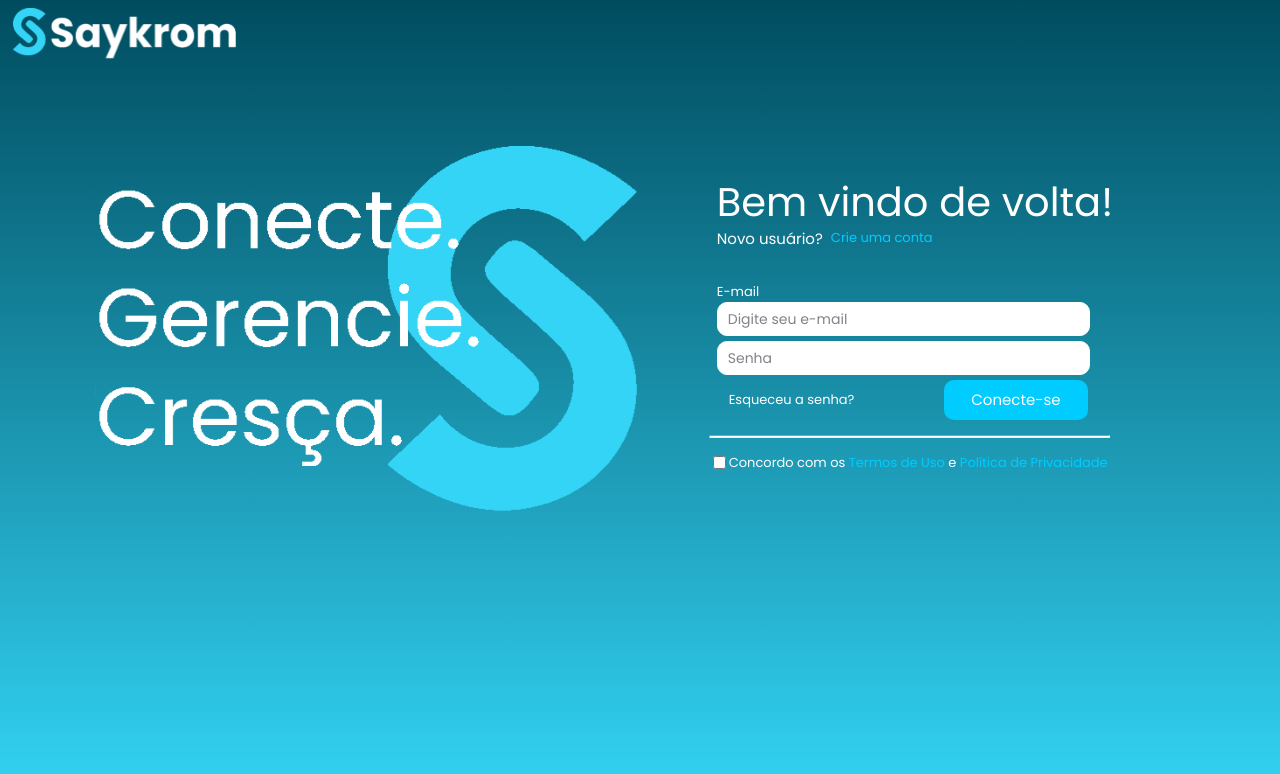
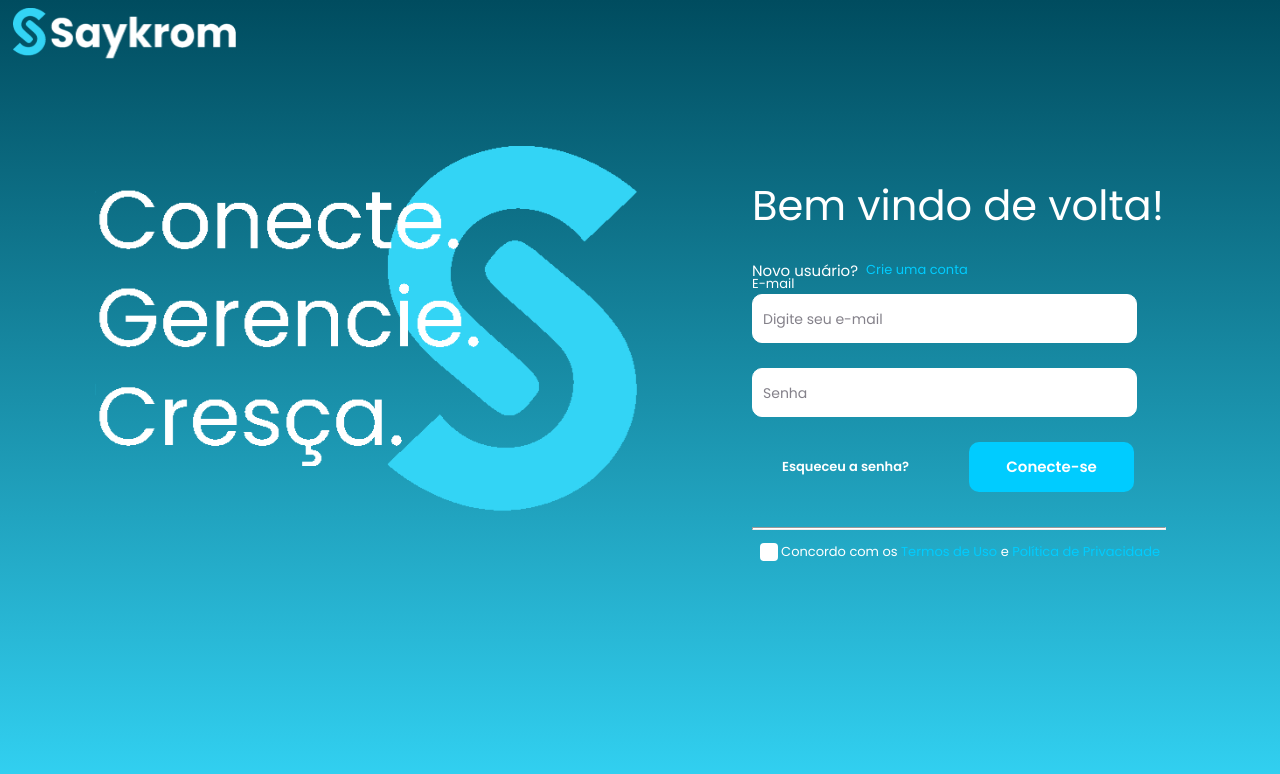
Before and after one commit to ThiagoMSM/ChannelManager_Front, a React (Create React App) app in the folder CM_Electron/React/: page /#/PagLogin in a window 1280 px wide. Shown: the top 774 px of the page. Built offline with nearby package versions, Linux system fonts and the light colour scheme; the HTML template or start-up script is replaced by a standard one.

Commit message:
mudanças de CSS, aproximando a pagLogin com design estipulado no figma

```diff
--- a/CM_Electron/React/src/Pages/Login/Components/FormLogin.tsx
+++ b/CM_Electron/React/src/Pages/Login/Components/FormLogin.tsx
@@ -14,7 +14,7 @@ function FormLogin() {
       <div className='FormLoginContainer'>
         <div className='BemVindo'>
           <p className='BemVindoH1'>Bem vindo de volta!</p>
-          <p className='TextoSimples'>Novo usuário? <a onClick={() => {navigate('/PagFormCadastro')}} className='PCadastrar'>Crie uma conta</a> </p>
+          <p className='TextoSimples'>Novo usuário? <a onClick={() => { navigate('/PagFormCadastro') }} className='PCadastrar'>Crie uma conta</a> </p>
         </div>
         <form className='Form' action="/Login" method="POST">
           <div className='InputContainer'>
@@ -41,14 +41,12 @@ function FormLogin() {
           </div>
 
           <div className='CabecalhoForms'>
-
-          <a onClick={() => {navigate('/PagFormRecuperarSenha')}} className='EsqueceuSenha'>Esqueceu a senha?</a>
+            <a onClick={() => { navigate('/PagFormRecuperarSenha') }} className='EsqueceuSenha'>Esqueceu a senha?</a>
             <button type="submit" className='BtnConecte'>Conecte-se</button>
-
           </div>
 
-          <hr className='Divisoria'/>
-
+          <div className='Footer'>
+            <hr className='Divisoria' />
             <div className="checkboxContainer">
               <input
                 type="checkbox"
@@ -57,9 +55,8 @@ function FormLogin() {
               />
               <label htmlFor="Termos" className='TermosLabel'>Concordo com os <a href="/Termos" className='TermosLink'>Termos de Uso</a> e <a href="/Privacidade" className='TermosLink'>Política de Privacidade</a></label>
             </div>
-
+          </div>
         </form>
-
 
       </div>
     </div>
--- a/CM_Electron/React/src/Pages/Login/Styles/FormLogin.css
+++ b/CM_Electron/React/src/Pages/Login/Styles/FormLogin.css
@@ -4,33 +4,37 @@
     /* border: 1px solid #000; */
     display: flex;
 }
-.BannerLogin{
+
+.FormLogin .FormLoginContainer {
+     /* border: 1px solid #000; */
+    margin-left: 4vw;
+    min-width: 25vw;
+}
+.FormLogin .BannerLogin{
     width: 90%;
     height: 90%;
     /* border: 1px solid #00ff0d; */
 }
-.Banner{
+.FormLogin .Banner{
     /* border: 1px solid #00ff0d; */
     padding: 0% 0% 0% 0%;
     display: flex;
     justify-content: center;
     align-items: center;
     width: 55%;
-    height: -10px;
-
 }
-.BemVindo{
+.FormLogin .BemVindo{
     display: flex;
     text-align: left;
     flex-direction:  column;
-    /* border: 1px solid #ffffff; */
+    /* border: 1px solid #ffffff;   */
     width: 100%;
     height: 15%;
-    padding-left: 4%;
-    font-family: Poppins; /*Add a fonte*/
+    padding-left: 0%;
+    font-family: Poppins;
     color: #ffffff;
     margin-top: 14%;
-    gap: 20px;
+    gap: 80px;
     white-space: normal;
     overflow: visible;
     min-width: 300px;
@@ -38,54 +42,51 @@
     box-sizing: border-box;
     flex-shrink: 0;
 }
-.BemVindoH1{
-    font-size: 40px;
+.FormLogin .BemVindoH1{
+    font-size: 2.6rem;
     width: 1%px;
     height: 5px;
     margin: 0 0 0 0;
     display: inline;
     white-space: nowrap;
 }
-.TextoSimples{
+.FormLogin .TextoSimples{
     font-size: 15px;
-    margin: 30px 0 0 0;
+    margin: 0 0 0 0;
     display: flex;
     flex-direction: row;
     align-items: center;
     gap: 8px;
-    /* border: solid 1px #ffffff; */
+    /* border: solid 1px #ffffff;  */
     white-space: nowrap;
-
+    width: 100%;
 }
-.PCadastrar{
-     font-family: Poppins;
+.FormLogin .PCadastrar{
+    font-family: Poppins;
     font-size: 13px;
     color: #00ccff;
     text-decoration: none;
-
 }
-.PCadastrar:hover{
+.FormLogin .PCadastrar:hover{
     text-decoration: underline;
     color: #ffffff;
 }
 
-.InputContainer{
+.FormLogin .InputContainer{
     display: flex;
     flex-direction: column;
     width: 100%;
     height: 100%;
-    padding: 0 2% 0 2%;
-    /* border: 1px solid #ffffff; */
+    /* border: 1px solid #e5ff00;    */
 }
-.email{
+.FormLogin .email{
     font-family: Poppins;
     font-size: 13px;
     color: #ffffff;
 }
-.Input{
-
+.FormLogin .Input{
     width: 90%;
-    height: 30px;
+    height: 45px;
     border-radius: 10px;
     border: 1px solid #ffffff;
     background-color: #ffffff;
@@ -93,29 +94,27 @@
     font-family: Poppins;
     font-size: 15px;
     color: #000000;
+
 }
-.Input:focus{
+.FormLogin .Input:focus{
     outline: none;
     border: 1px solid #00ccff;
 }
-.Input::placeholder{
+.FormLogin .Input::placeholder{
     color: #84818A;
     font-family: Poppins;
     font-size: 14px;
 }
-.Form{
+.FormLogin .Form{
     display: flex;
     flex-direction: column;
-    gap: 5px;
-    padding: 0 2% 0 2%;
+    gap: 25px;
     /* border: 1px solid #ff00aa; */
     width: 100%;
-    margin-top: 10px;
-
 }
-.BtnConecte{
+.FormLogin .BtnConecte{
     width: 40%;
-    height: 40px;
+    height: 50px;
     border-radius: 10px;
     border: none;
     background-color: #00ccff;
@@ -123,51 +122,82 @@
     font-family: Poppins;
     font-size: 15px;
     cursor: pointer;
-
+    font-weight: 600;
 }
-.CabecalhoForms{
-    width: 90%;
+.FormLogin .CabecalhoForms{
+    width: 100%;
     display: flex;
     flex-direction: row;
-    justify-content: space-between;
+    justify-content: space-around;
     align-items: center;
-    padding-left: 5%;
-    padding-top: 0%;
-    /* border: 1px solid #ff00aa; */
+    padding-top: 0;
+    /* border: 1px solid #66ff00;   */
 }
-.EsqueceuSenha{
+.FormLogin .EsqueceuSenha{
     font-family: Poppins;
     font-size: 13px;
     color: #ffffff;
     text-decoration: none;
     cursor: pointer;
+    font-weight: 550;
 }
-.EsqueceuSenha:hover{
+.FormLogin .EsqueceuSenha:hover{
     color: #00ccff;
 }
-.Divisoria{
+.FormLogin .Divisoria{
     width: 100%;
     height: 1px;
     background-color: #ffffff;
     margin: 10px 0;
 }
-.TermosLabel{
+.FormLogin .TermosLabel{
     font-family: Poppins;
     font-size: 13px;
     color: #ffffff;
 }
-.checkboxContainer {
+.FormLogin .checkboxContainer {
     display: flex;
     align-items: center;
-
+    justify-content: center;
+    /* border: 1px solid #66ff00;   */
 }
-.TermosLink{
+.FormLogin .TermosLink{
     font-family: Poppins;
     font-size: 13px;
     color: #00ccff;
     text-decoration: none;
 }
-.TermosLink:hover{
+.FormLogin .TermosLink:hover{
     text-decoration: underline;
     color: #ffffff;
 }
+
+.FormLogin .checkboxContainer input[type="checkbox"] {
+    appearance: none;
+    -webkit-appearance: none;
+    width: 18px;
+    height: 18px;
+    border: none;
+    border-radius: 4px;
+    background-color: #ffffff;
+    cursor: pointer;
+    display: inline-block;
+    position: relative;
+    transition: background-color 0.2s ease;
+}
+
+.FormLogin .checkboxContainer input[type="checkbox"]:checked {
+    background-color: #33D4F5; /* optional: green when checked */
+}
+
+.FormLogin .checkboxContainer input[type="checkbox"]:checked::after {
+    content: "";
+    position: absolute;
+    top: 3px;
+    left: 6px;
+    width: 4px;
+    height: 9px;
+    border: solid white;
+    border-width: 0 2px 2px 0;
+    transform: rotate(45deg);
+}
```
Lines whose indentation alone changed are shown as unchanged.
